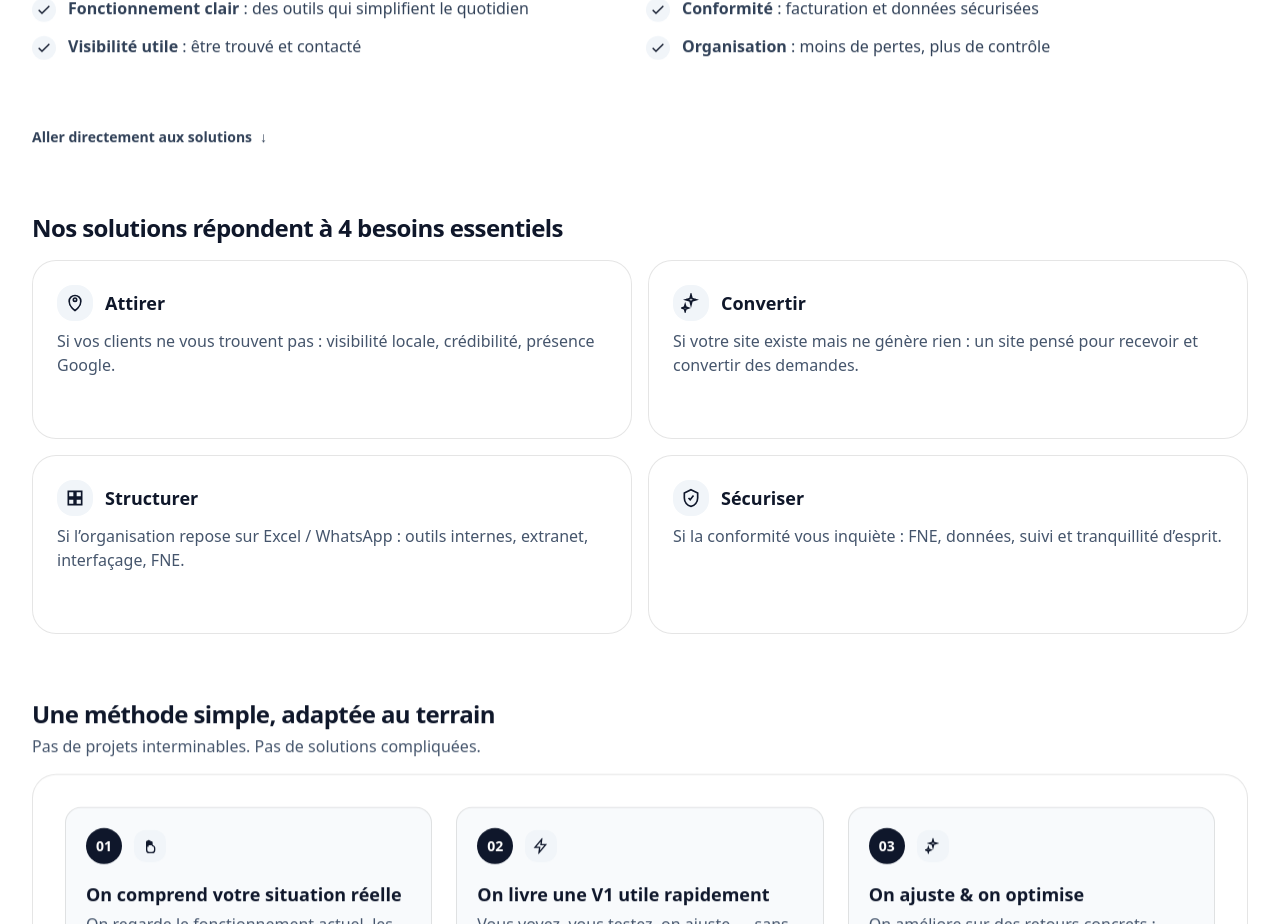
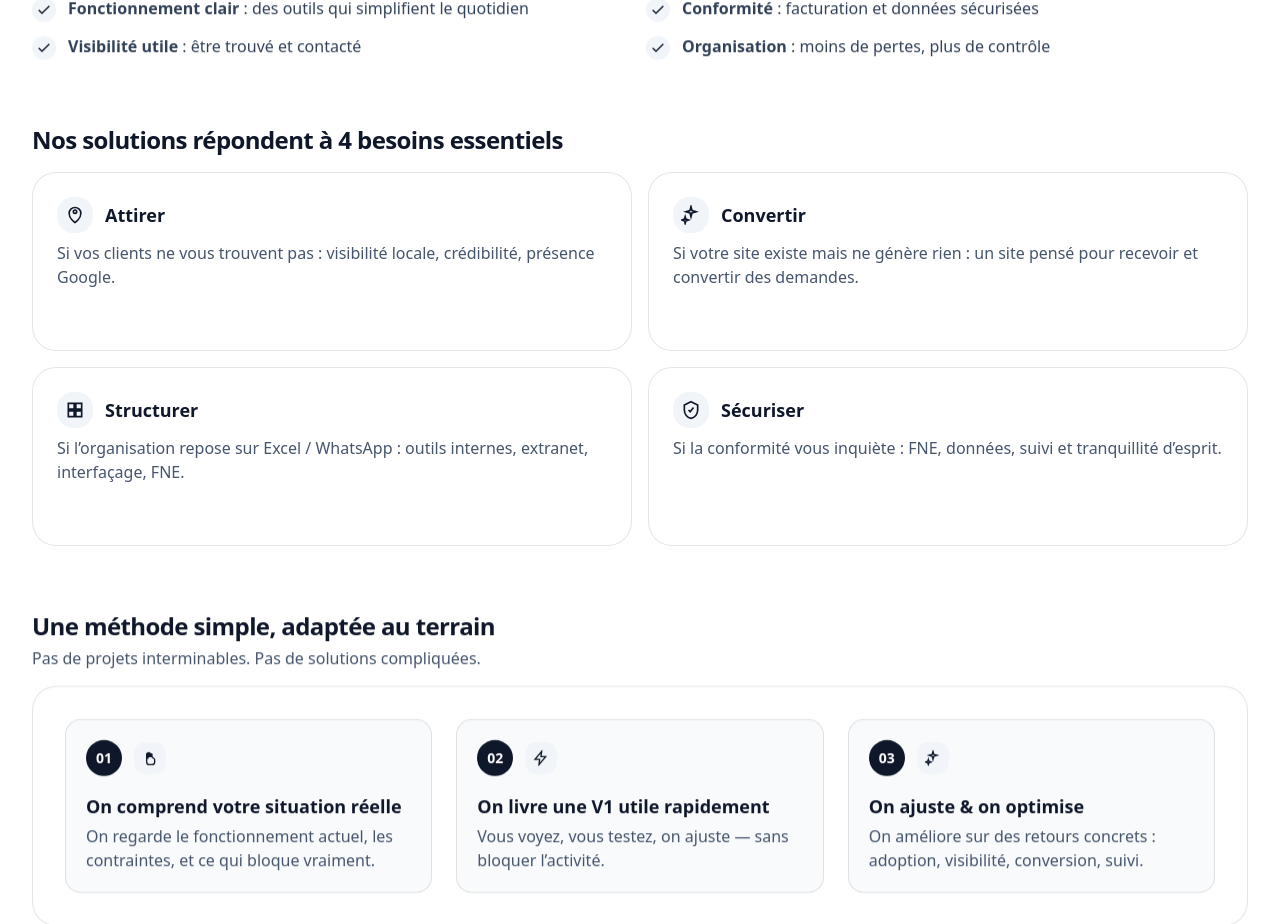
Before and after one commit to locauto225/expert-crea-site, a Next.js app: page / in a window 1280 px wide. Shown: the part 2920-3844 px from the top of the page. Built offline with nearby package versions, Linux system fonts and the light colour scheme; no server answers.

Commit message:
Remove jump link to solutions section

```diff
--- a/app/page.tsx
+++ b/app/page.tsx
@@ -457,15 +457,6 @@ export default function HomePage() {
         </ul>
       </section>
 
-      {/* Direction (pour les scanners pressés) */}
-      <div className="reveal">
-        <Link
-          href="#solutions"
-          className="inline-flex items-center gap-2 text-sm font-semibold text-slate-700 hover:text-slate-900"
-        >
-          Aller directement aux solutions <span aria-hidden="true">↓</span>
-        </Link>
-      </div>
 
       {/* 7) SERVICES */}
       <section id="solutions" className="reveal reveal-stagger space-y-4 scroll-mt-28">
```
